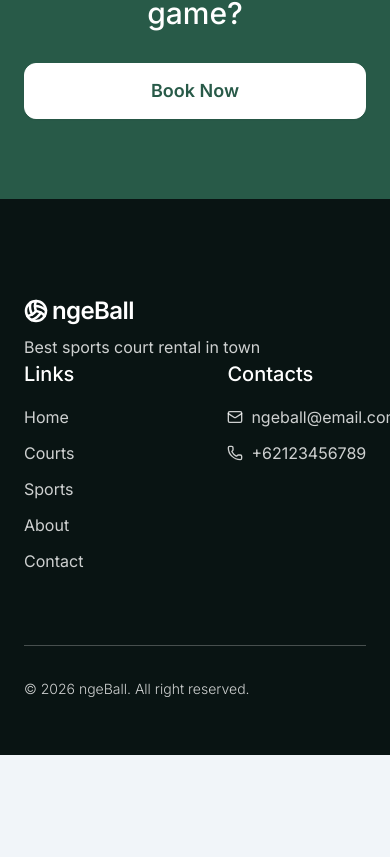
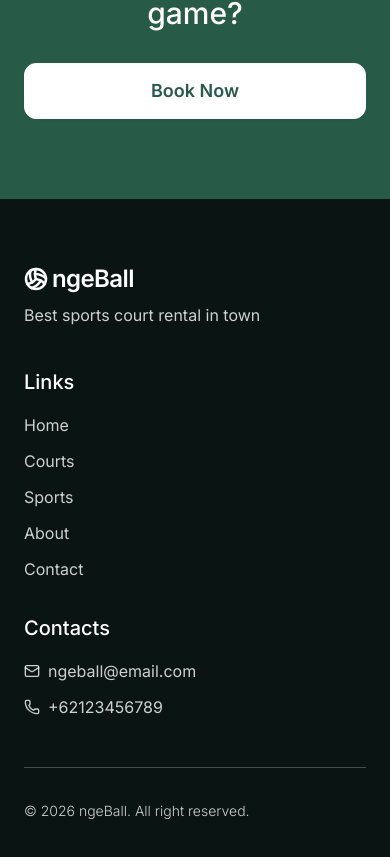
Before and after one commit to juan-dio/ngeball-app, a Next.js app: page / in a window 390 px wide. Shown: the part 5915-6772 px from the top of the page. Before the commit the page ends 6670 px from the top, so only its background shows below. Built offline with nearby package versions, Linux system fonts and the light colour scheme.

Commit message:
feat: make footer responsive

```diff
--- a/src/components/footer.tsx
+++ b/src/components/footer.tsx
@@ -15,15 +15,15 @@ export function Footer() {
   return (
     <footer className="bg-dark text-white">
       <div className="mx-auto flex w-full max-w-300 flex-col px-6">
-        <div className="flex flex-wrap items-start justify-between pt-24 pb-18">
-          <div className="flex flex-col flex-1 gap-2">
+        <div className="flex flex-col gap-10 pt-16 pb-12 md:flex-row md:items-start md:pt-24 md:pb-18">
+          <div className="flex flex-col gap-2 md:flex-1">
             <Logo variant="light" />
             <p className="text-body text-white/80">
               Best sports court rental in town
             </p>
           </div>
 
-          <div className="flex flex-1 gap-36">
+          <div className="flex flex-col gap-8 md:flex-1 md:flex-row md:gap-36">
             <div className="flex flex-col gap-4">
               <h3 className="text-h3 text-white">Links</h3>
               <ul className="flex flex-col gap-3">
```
